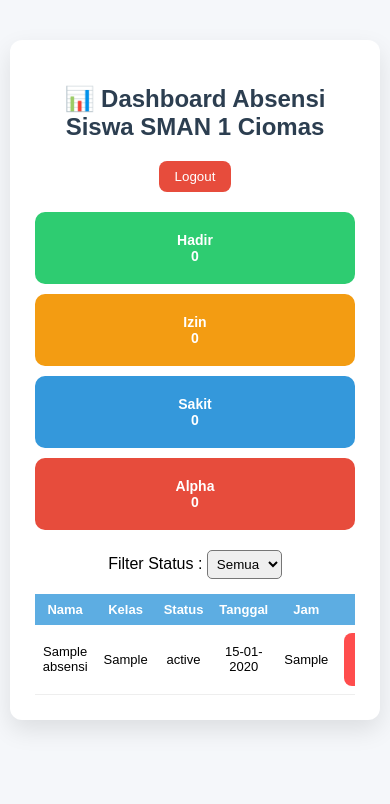
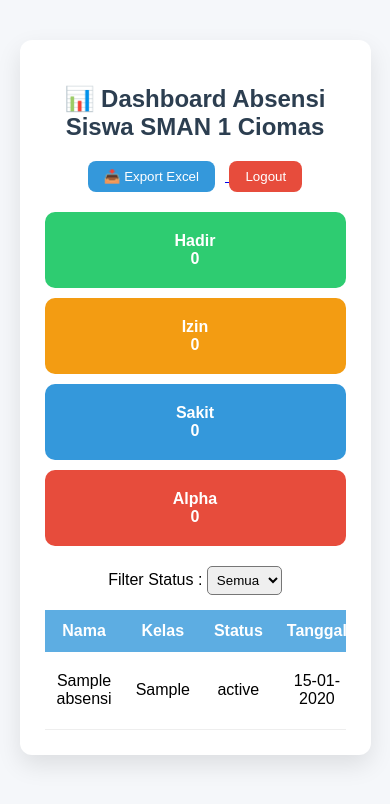
Before and after one commit to hestioctaviani810-star/absensi-sekolah, a Flask app: page /dashboard in a window 390 px wide. Shown: the top 804 px of the page. Run offline with Flask 3, Linux system fonts and the light colour scheme; the visitor is signed in with stand-in values (Sample User, id 1); tables that the repository leaves empty hold one stand-in row (values such as "Sample post").

Commit message:
upgrade fixx

```diff
--- a/app.py
+++ b/app.py
@@ -1,6 +1,8 @@
-from flask import Flask, render_template, request, redirect, session
+from flask import Flask, render_template, request, redirect, session, send_file
 from flask_sqlalchemy import SQLAlchemy
 from datetime import datetime
+import pandas as pd
+import io
 
 app = Flask(__name__)
 app.secret_key = "secret123"
@@ -50,8 +52,7 @@ def dashboard():
     status_filter = request.args.get("status")
 
     if status_filter and status_filter != "semua":
-        data = Absensi.query.filter_by(status=status_filter)\
-            .order_by(Absensi.id.desc()).all()
+        data = Absensi.query.filter_by(status=status_filter).order_by(Absensi.id.desc()).all()
     else:
         data = Absensi.query.order_by(Absensi.id.desc()).all()
 
@@ -106,6 +107,39 @@ def hapus(id):
     return redirect("/dashboard")
 
 
+# EXPORT EXCEL
+@app.route("/export")
+def export():
+
+    if "login" not in session:
+        return redirect("/")
+
+    data = Absensi.query.all()
+
+    hasil = []
+
+    for siswa in data:
+        hasil.append({
+            "Nama": siswa.nama,
+            "Kelas": siswa.kelas,
+            "Status": siswa.status,
+            "Tanggal": siswa.tanggal.strftime("%d-%m-%Y"),
+            "Jam": siswa.jam
+        })
+
+    df = pd.DataFrame(hasil)
+
+    output = io.BytesIO()
+    df.to_excel(output, index=False)
+    output.seek(0)
+
+    return send_file(
+        output,
+        download_name="data_absensi.xlsx",
+        as_attachment=True
+    )
+
+
 # LOGOUT
 @app.route("/logout")
 def logout():
@@ -115,6 +149,7 @@ def logout():
 
 
 if __name__ == "__main__":
+
     with app.app_context():
         db.create_all()
 
--- a/templates/index.html
+++ b/templates/index.html
@@ -41,6 +41,12 @@ transition:0.2s;
 
 button:hover{
 transform:scale(1.05);
+}
+
+.export{
+background:#3498db;
+color:white;
+margin-right:10px;
 }
 
 .logout{
@@ -125,32 +131,6 @@ padding:5px;
 border-radius:5px;
 }
 
-/* MOBILE */
-
-@media (max-width:768px){
-
-.container{
-width:95%;
-}
-
-.stats{
-flex-direction:column;
-}
-
-.stat{
-font-size:14px;
-}
-
-table{
-font-size:13px;
-}
-
-th,td{
-padding:8px;
-}
-
-}
-
 </style>
 
 </head>
@@ -164,7 +144,15 @@ padding:8px;
 <h2>📊 Dashboard Absensi Siswa SMAN 1 Ciomas</h2>
 
 <div class="top">
-<a href="/logout"><button class="logout">Logout</button></a>
+
+<a href="/export">
+<button class="export">📥 Export Excel</button>
+</a>
+
+<a href="/logout">
+<button class="logout">Logout</button>
+</a>
+
 </div>
 
 <div class="stats">
```
Also changed, not shown: instance/absensi.db.
